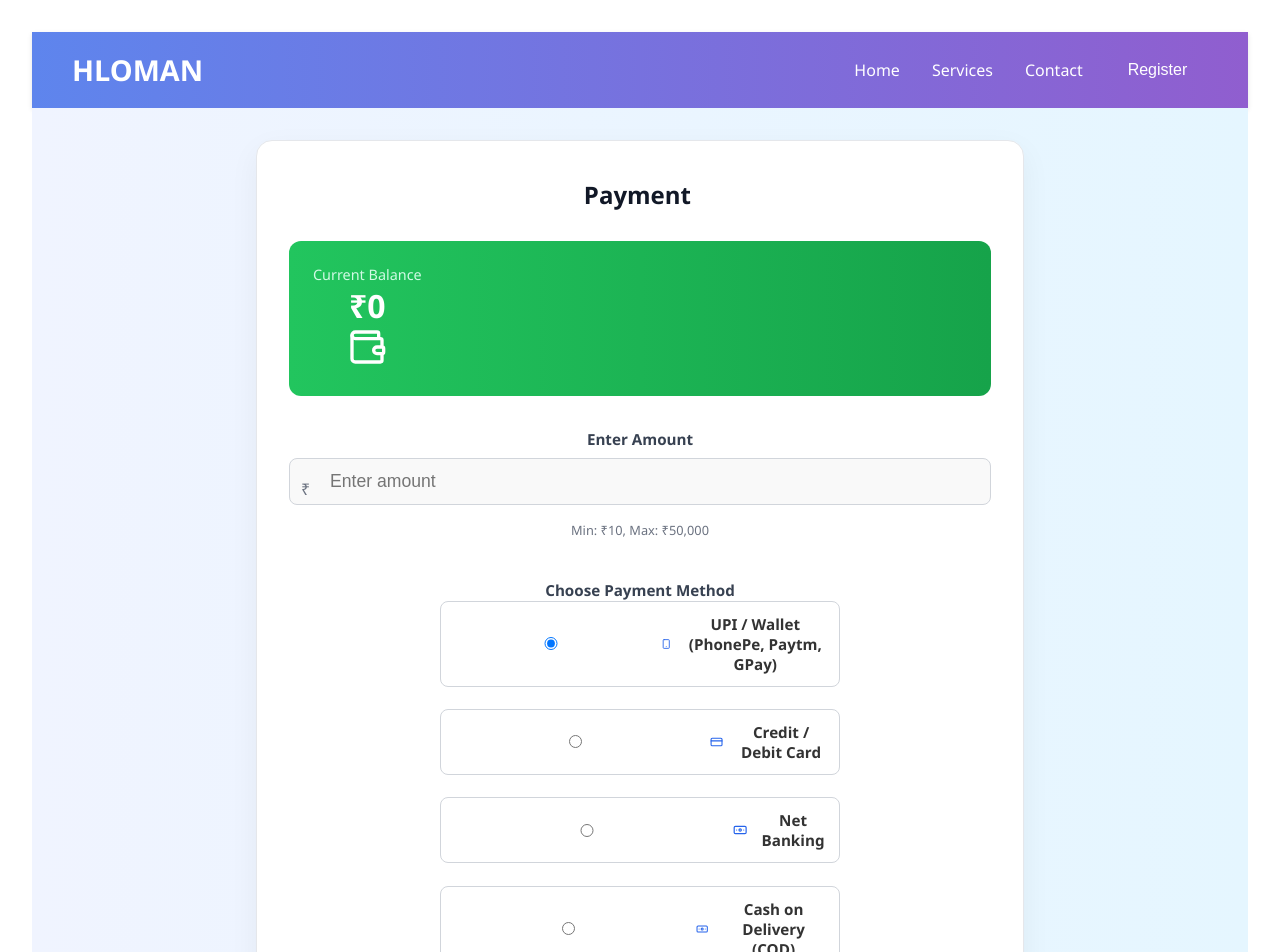
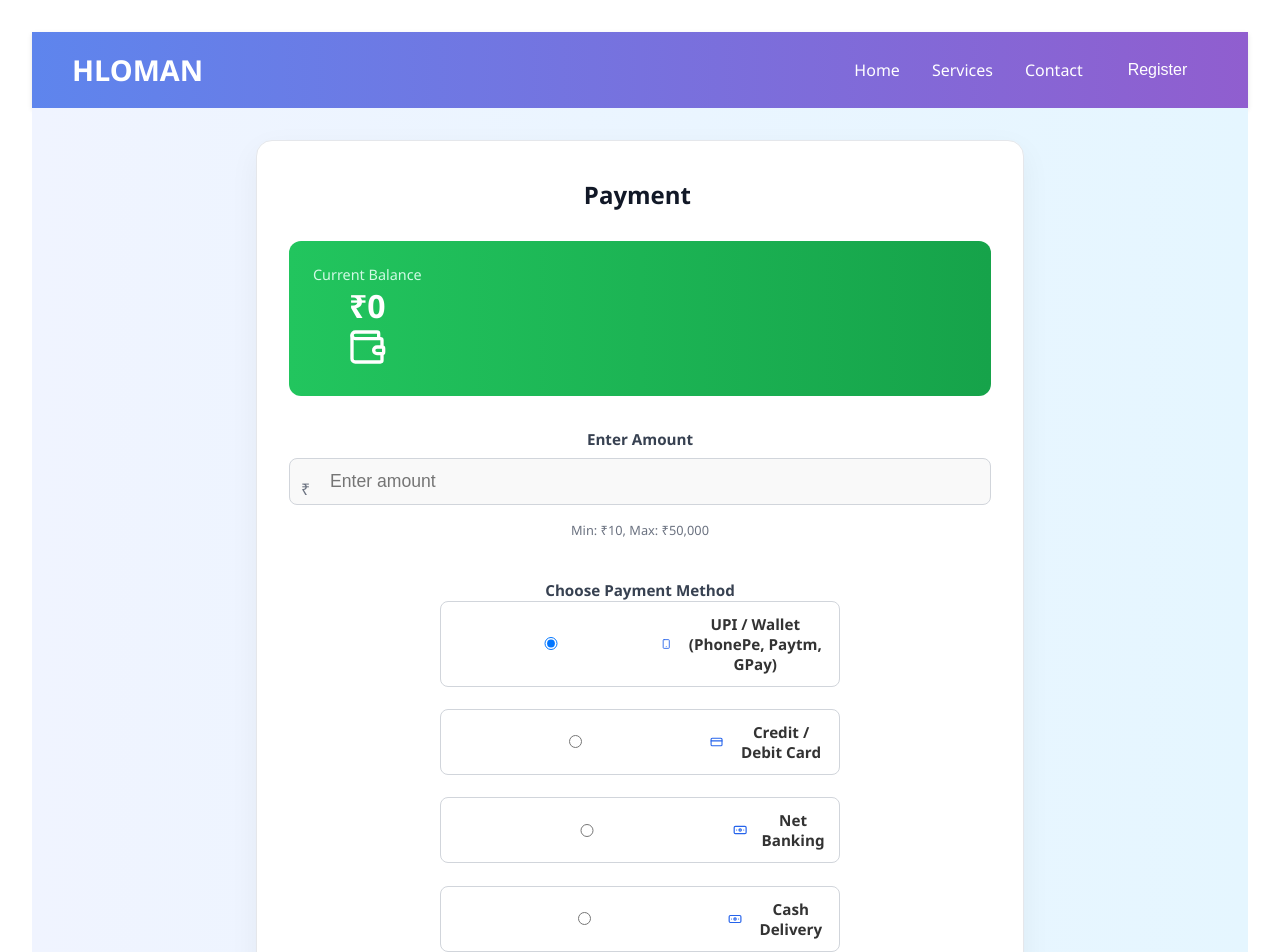
Before and after one commit to TanishKumari/hloman_project, a React (Vite) app: page /payment in a window 1280 px wide. Shown: the top 952 px of the page. Built offline with nearby package versions, Linux system fonts and the light colour scheme.

Commit message:
Update PaymentPage.jsx

```diff
--- a/src/pages/PaymentPage.jsx
+++ b/src/pages/PaymentPage.jsx
@@ -128,7 +128,7 @@ const PaymentPage = () => {
                     onChange={(e) => setPaymentMethod(e.target.value)}
                   />
                   <Banknote className="methodIcon" />
-                  <span>Cash on Delivery (COD)</span>
+                  <span>Cash Delivery</span>
                 </label>
               </div>
             </div>
```
